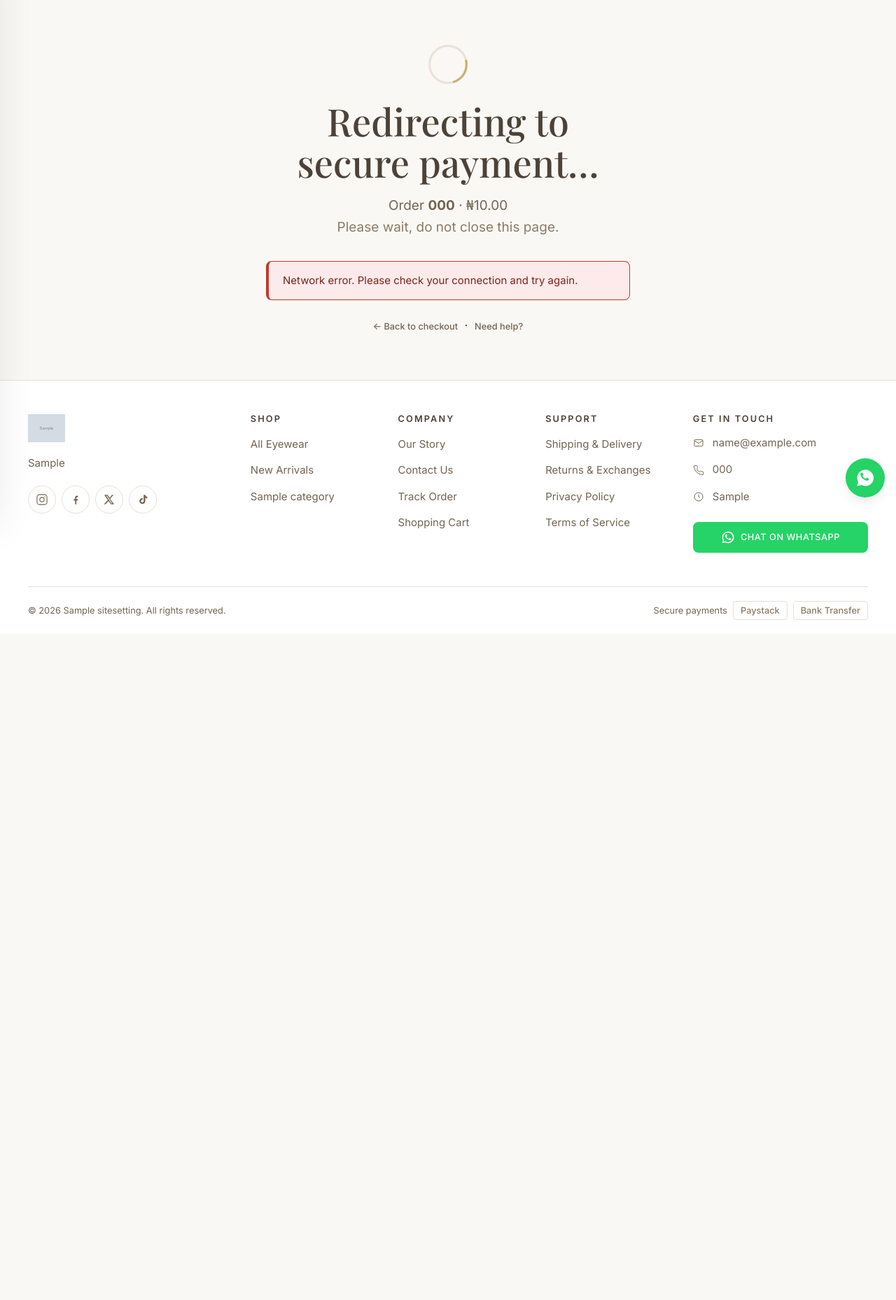
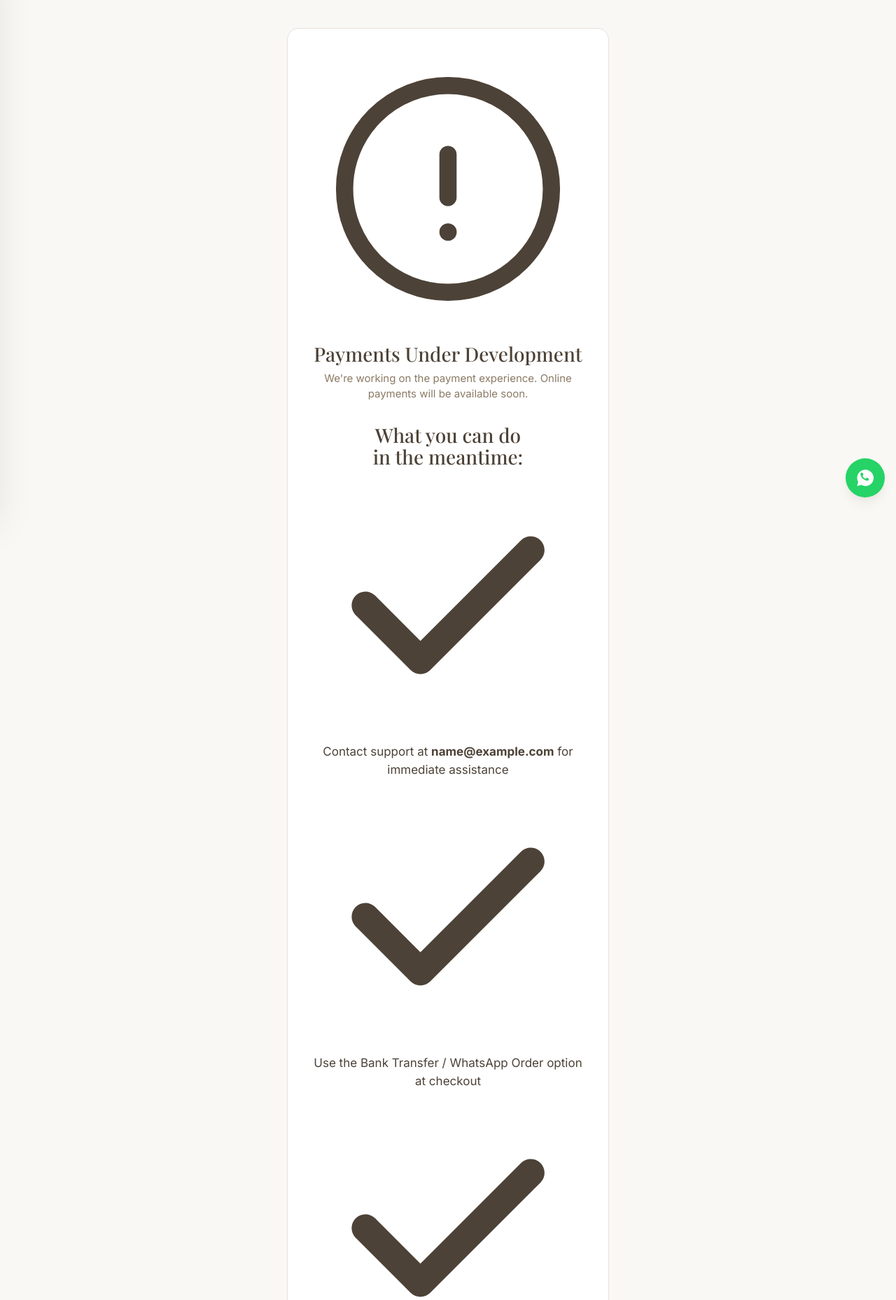
Before and after one commit to d3khan/Flu-r-de-Lun-, a Django app: page /checkout/gateway/1/ in a window 1280 px wide. Shown: the part 73-1931 px from the top of the page at 70% size. Before the commit the page ends 959 px from the top, so only its background shows below. Run offline with Django 5.2, Linux system fonts and the light colour scheme; a user stored in the database is signed in; tables that the repository leaves empty hold one stand-in row (values such as "Sample post"); grey boxes marked "Sample" are stand-in pictures; data that the repository does not hold is empty; some libraries are stand-ins or nearby versions.

Commit message:
testing multi model workflow in fixing bugs

```diff
--- a/apps/cart/models.py
+++ b/apps/cart/models.py
@@ -3,6 +3,7 @@ from django.conf import settings
 from django.utils.translation import gettext_lazy as _
 
 from apps.products.models import Product
+from apps.cart.utils import calculate_shipping
 
 
 class Cart(models.Model):
@@ -36,8 +37,18 @@ class Cart(models.Model):
 
     @property
     def total_price(self):
-        """Total price of all items."""
+        """Total price of all items (subtotal)."""
         return sum(item.total_price for item in self.items.all())
+
+    @property
+    def shipping_cost(self):
+        """Shipping cost for this cart."""
+        return calculate_shipping(self.total_price)
+
+    @property
+    def grand_total(self):
+        """Grand total including shipping."""
+        return self.total_price + self.shipping_cost
 
     @property
     def item_count(self):
--- a/apps/checkout/views.py
+++ b/apps/checkout/views.py
@@ -6,6 +6,7 @@ from django.utils.translation import gettext_lazy as _
 from django.db import transaction
 from django.http import JsonResponse
 from django.utils import timezone
+from django.conf import settings
 
 from apps.cart.models import Cart, CartItem
 from apps.products.models import Product
@@ -35,15 +36,7 @@ def get_or_create_cart(request):
     return cart
 
 
-# Shipping cost calculation
-SHIPPING_COST = 1500  # ₦1,500 flat rate
-FREE_SHIPPING_THRESHOLD = 50000  # Free shipping over ₦50,000
-
-def calculate_shipping(subtotal):
-    """Calculate shipping cost."""
-    if subtotal >= FREE_SHIPPING_THRESHOLD:
-        return 0
-    return SHIPPING_COST
+from apps.cart.utils import calculate_shipping
 
 
 def checkout_step1_shipping(request):
@@ -170,6 +163,10 @@ def checkout_step3_payment(request):
 
     payment_info = ManualPaymentInfo.get_active()
 
+    # Block gateway payment if disabled
+    if payment_method == 'gateway' and not getattr(settings, 'PAYMENTS_ENABLED', False):
+        return render(request, 'checkout/payment_under_development.html')
+
     if request.method == 'POST':
         with transaction.atomic():
             # Create order
@@ -212,6 +209,8 @@ def checkout_step3_payment(request):
             request.session['checkout_order_id'] = order.id
 
             if payment_method == 'gateway':
+                if not getattr(settings, 'PAYMENTS_ENABLED', False):
+                    return render(request, 'checkout/payment_under_development.html')
                 return redirect('checkout:gateway_payment', order_id=order.id)
             else:
                 return redirect('checkout:manual_payment', order_id=order.id)
@@ -231,6 +230,9 @@ def checkout_step3_payment(request):
 
 def gateway_payment(request, order_id):
     """Gateway payment page."""
+    if not getattr(settings, 'PAYMENTS_ENABLED', False):
+        return render(request, 'checkout/payment_under_development.html')
+
     order = get_object_or_404(Order, id=order_id)
 
     # Verify ownership
--- a/apps/core/templatetags/brand_tags.py
+++ b/apps/core/templatetags/brand_tags.py
@@ -31,12 +31,11 @@ def image_proxy_url(url, width=None, height=None):
     if not url:
         return ''
 
-    # Only proxy ImgBB images
-    allowed_hosts = ['ibb.co', 'i.ibb.co', 'imgbb.com']
+    # Only proxy ImgBB images (ibb.co and subdomains, plus imgbb.com)
     try:
         from urllib.parse import urlparse
         parsed = urlparse(url)
-        if parsed.netloc not in allowed_hosts:
+        if not (parsed.netloc.endswith('ibb.co') or parsed.netloc == 'imgbb.com'):
             return url  # Return original for local/other images
     except Exception:
         return url
--- a/apps/payments/views.py
+++ b/apps/payments/views.py
@@ -107,8 +107,13 @@ def payment_webhook(request):
         return HttpResponse(f'Error: {str(e)}', status=500)
 
 
+from django.conf import settings
+
 def initiate_gateway_payment(request, order_id):
     """AJAX endpoint to create payment link and redirect."""
+    if not getattr(settings, 'PAYMENTS_ENABLED', False):
+        return JsonResponse({'success': False, 'error': _('Online payments under development')}, status=503)
+
     order = get_object_or_404(Order, id=order_id)
 
     if order.payment_method != 'gateway':
--- a/templates/cart/partials/_drawer.html
+++ b/templates/cart/partials/_drawer.html
@@ -1,5 +1,6 @@
 {% load static i18n humanize %}
 {# Cart drawer content — also returned standalone by HTMX add-to-cart #}
+<div id="cart-drawer-inner">
     <div class="drawer__header">
         <span class="drawer__title">{% trans "Your Cart" %} <span class="text-muted">({{ cart.total_items }})</span></span>
         <button type="button" class="icon-btn" @click="cartDrawerOpen = false" aria-label="{% trans 'Close cart' %}">
@@ -16,3 +17,4 @@
     </div>
 
     {% include 'cart/partials/_drawer_footer.html' with cart=cart %}
+</div>
--- a/templates/cart/partials/_summary.html
+++ b/templates/cart/partials/_summary.html
@@ -26,7 +26,7 @@
     </div>
     <div class="summary-row summary-row--total">
         <span>{% trans "Total" %}</span>
-        <span>₦{{ cart.total_price|intcomma }}</span>
+        <span>₦{{ cart.grand_total|intcomma }}</span>
     </div>
     <p class="summary-note">{% trans "Shipping & payment options confirmed at checkout." %}</p>
 </div>
--- /dev/null
+++ b/templates/checkout/payment_under_development.html
@@ -0,0 +1,51 @@
+{% extends "base.html" %}
+{% load static i18n %}
+
+{% block title %}{% trans "Payments Under Development" %} — {{ site_settings.site_name }}{% endblock %}
+
+{% block content %}
+    <div class="container">
+        <div class="auth-wrapper">
+            <div class="auth-card text-center">
+                <div class="under-construction-icon mb-6">
+                    <svg viewBox="0 0 24 24" fill="none" stroke="currentColor" stroke-width="1.5" class="w-16 h-16 mx-auto text-beige-400" aria-hidden="true">
+                        <path stroke-linecap="round" stroke-linejoin="round" d="M12 9v3.75m9-.75a9 9 0 11-18 0 9 9 0 0118 0zm-9 3.75h.008v.008H12v-.008z"/>
+                    </svg>
+                </div>
+                <h1 class="auth-card__title">{% trans "Payments Under Development" %}</h1>
+                <p class="auth-card__sub mb-8">
+                    {% trans "We're working on the payment experience. Online payments will be available soon." %}
+                </p>
+
+                <div class="bg-beige-50 rounded-lg p-6 mb-6">
+                    <h3 class="font-medium text-beige-900 mb-3">{% trans "What you can do in the meantime:" %}</h3>
+                    <ul class="text-left text-beige-700 space-y-2 text-sm">
+                        <li class="flex items-center gap-2">
+                            <svg class="w-5 h-5 text-gold" fill="currentColor" viewBox="0 0 20 20" aria-hidden="true">
+                                <path fill-rule="evenodd" d="M16.707 5.293a1 1 0 010 1.414l-8 8a1 1 0 01-1.414 0l-4-4a1 1 0 011.414-1.414L8 12.586l7.293-7.293a1 1 0 011.414 0z" clip-rule="evenodd"/>
+                            </svg>
+                            {% blocktrans with contact_email=site_settings.email %}Contact support at <strong>{{ contact_email }}</strong> for immediate assistance{% endblocktrans %}
+                        </li>
+                        <li class="flex items-center gap-2">
+                            <svg class="w-5 h-5 text-gold" fill="currentColor" viewBox="0 0 20 20" aria-hidden="true">
+                                <path fill-rule="evenodd" d="M16.707 5.293a1 1 0 010 1.414l-8 8a1 1 0 01-1.414 0l-4-4a1 1 0 011.414-1.414L8 12.586l7.293-7.293a1 1 0 011.414 0z" clip-rule="evenodd"/>
+                            </svg>
+                            {% trans "Use the Bank Transfer / WhatsApp Order option at checkout" %}
+                        </li>
+                        <li class="flex items-center gap-2">
+                            <svg class="w-5 h-5 text-gold" fill="currentColor" viewBox="0 0 20 20" aria-hidden="true">
+                                <path fill-rule="evenodd" d="M16.707 5.293a1 1 0 010 1.414l-8 8a1 1 0 01-1.414 0l-4-4a1 1 0 011.414-1.414L8 12.586l7.293-7.293a1 1 0 011.414 0z" clip-rule="evenodd"/>
+                            </svg>
+                            {% trans "Check back in a few days for online card/bank/USSD payments" %}
+                        </li>
+                    </ul>
+                </div>
+
+                <div class="flex flex-col sm:flex-row gap-3 justify-center">
+                    <a href="{% url 'checkout:step2' %}" class="btn btn--secondary btn--lg">{% trans "Back to Payment Method" %}</a>
+                    <a href="{% url 'core:home' %}" class="btn btn--secondary btn--lg">{% trans "Continue Shopping" %}</a>
+                </div>
+            </div>
+        </div>
+    </div>
+{% endblock %}
```
Also changed, not shown: apps/cart/utils.py (added, +19 -0 lines), apps/products/views.py (+11 -10 lines), config/settings/base.py (+7 -0 lines), dotenv_example.txt (+7 -0 lines), templates/cart/partials/_cart_mutations.html (+3 -10 lines), templates/products/partials/_quick_view.html (+5 -5 lines). Lines whose indentation alone changed are shown as unchanged.
